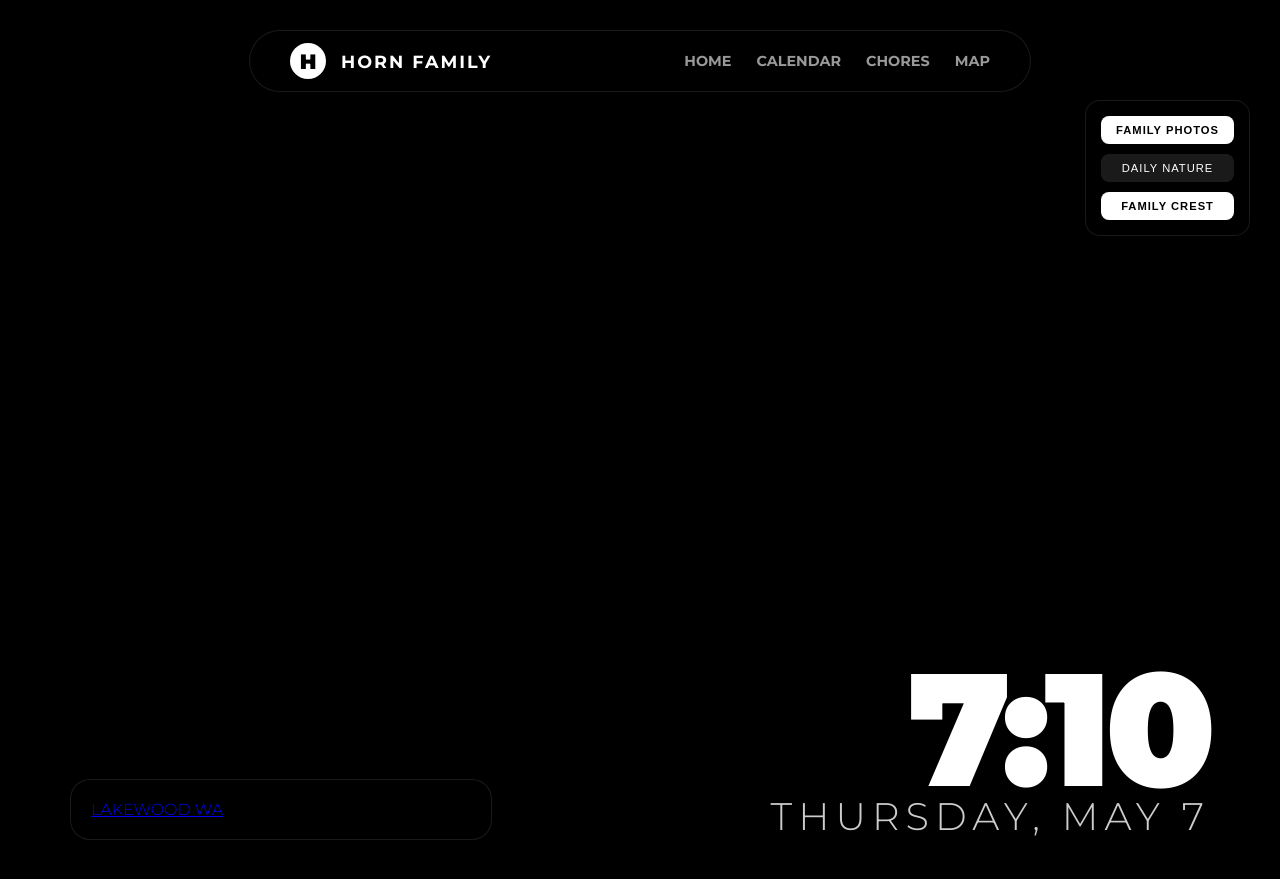
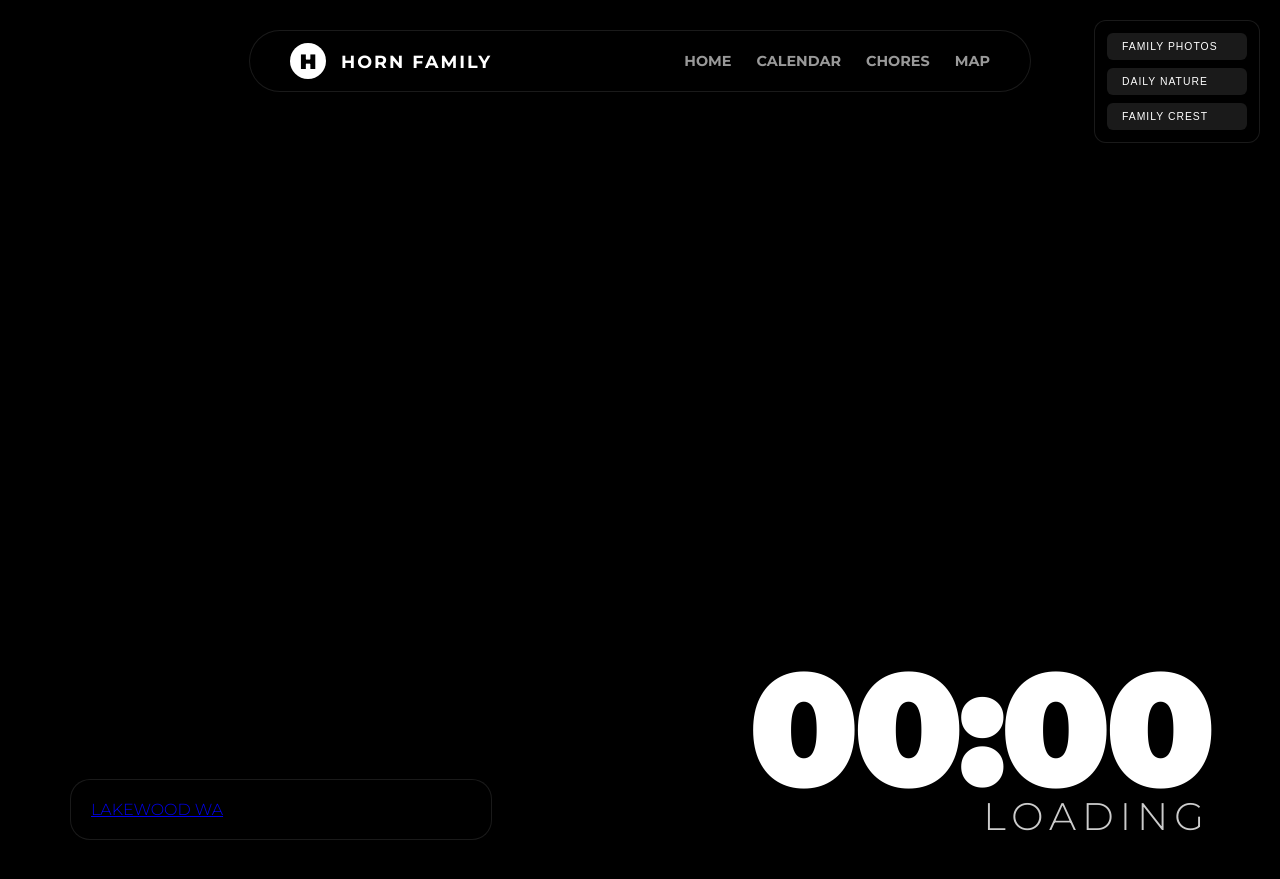
Before and after one commit to brandonbrews/b-d-a-b-e-family-dashboard, a Jekyll site: the page built from index.md, in a window 1280 px wide. Shown: the top 879 px of the page. Built offline with Jekyll 4.4.1, drawn with Linux system fonts in a browser that asks for light colours; a script that is not in the unit is left out; part of the change alters nothing that is shown.

Commit message:
Update index.md

```diff
--- a/index.md
+++ b/index.md
@@ -12,7 +12,6 @@ title: Home
     }
     #photo-bg-2 { opacity: 0; }
 
-    /* Overlay for readability */
     .overlay-vignette {
         position: absolute; top: 0; left: 0; width: 100%; height: 100%;
         background: radial-gradient(circle, transparent 20%, rgba(0,0,0,0.8) 100%);
@@ -33,20 +32,21 @@ title: Home
     #time-display { font-size: 10rem; font-weight: 900; line-height: 0.8; margin: 0; letter-spacing: -6px; }
     #date-display { font-size: 2.4rem; font-weight: 300; text-transform: uppercase; letter-spacing: 6px; opacity: 0.8; }
 
-    /* The Selector Toggle */
+    /* The Selector Toggle - Moved to Top Right */
     .bg-selector {
-        position: fixed; top: 100px; right: 30px; z-index: 1000;
-        display: flex; flex-direction: column; gap: 10px;
+        position: fixed; top: 20px; right: 20px; z-index: 1000;
+        display: flex; flex-direction: column; gap: 8px;
         background: rgba(0,0,0,0.5); backdrop-filter: blur(10px);
-        padding: 15px; border-radius: 15px; border: 1px solid rgba(255,255,255,0.1);
+        padding: 12px; border-radius: 12px; border: 1px solid rgba(255,255,255,0.1);
         opacity: 0; transition: opacity 0.5s;
     }
-    body:hover .bg-selector { opacity: 1; } /* Only shows when you move the mouse/touch */
+    body:hover .bg-selector { opacity: 1; }
+
     .btn-mode {
         background: rgba(255,255,255,0.1); color: white; border: none;
-        padding: 8px 15px; border-radius: 8px; cursor: pointer;
-        font-size: 0.7rem; text-transform: uppercase; letter-spacing: 1px;
-        transition: 0.3s;
+        padding: 8px 15px; border-radius: 6px; cursor: pointer;
+        font-size: 0.65rem; text-transform: uppercase; letter-spacing: 1px;
+        transition: 0.3s; text-align: left; width: 140px;
     }
     .btn-mode.active { background: #fff; color: #000; font-weight: 900; }
 </style>
@@ -56,9 +56,9 @@ title: Home
 <div class="overlay-vignette"></div>
 
 <div class="bg-selector">
-    <button class="btn-mode" onclick="setMode('family')">Family Photos</button>
-    <button class="btn-mode" onclick="setMode('nature')">Daily Nature</button>
-    <button class="btn-mode" onclick="setMode('crest')">Family Crest</button>
+    <button class="btn-mode" id="btn-family" onclick="setMode('family')">Family Photos</button>
+    <button class="btn-mode" id="btn-nature" onclick="setMode('nature')">Daily Nature</button>
+    <button class="btn-mode" id="btn-crest" onclick="setMode('crest')">Family Crest</button>
 </div>
 
 <div class="bottom-ui">
@@ -75,38 +75,34 @@ title: Home
 </div>
 
 <script>
-    const cloudName = 'YOUR_CLOUD_NAME';
+    const cloudName = 'dybmaxwvb';
     const tagName = 'dashboard';
-    const crestPath = 'assets/img/family-crest.png'; // Path to your crest
+    const crestPath = '/assets/img/family-crest.png';
 
     let photoUrls = [];
     let activeBg = 1;
     let slideshowInterval = null;
 
-    // 1. Core Mode Logic
     function setMode(mode) {
         localStorage.setItem('dashboard-bg-mode', mode);
 
-        // Update Button UI
-        document.querySelectorAll('.btn-mode').forEach(btn => {
-            btn.classList.remove('active');
-            if(btn.innerText.toLowerCase().includes(mode)) btn.classList.add('active');
-        });
+        // Fix the highlight bug by checking exact ID instead of text content
+        document.querySelectorAll('.btn-mode').forEach(btn => btn.classList.remove('active'));
+        document.getElementById(`btn-${mode}`).classList.add('active');
 
-        // Clear existing intervals
         if (slideshowInterval) clearInterval(slideshowInterval);
 
         if (mode === 'family') {
             fetchCloudinary();
         } else if (mode === 'nature') {
-            const natureUrl = `https://source.unsplash.com/featured/1920x1080/?nature,landscape,mountains&sig=${new Date().getDay()}`;
+            // Using a high-res nature source that updates daily
+            const natureUrl = `https://images.unsplash.com/photo-1470770841072-f978cf4d019e?q=80&w=1920&auto=format&fit=crop`;
             applyBackground(natureUrl);
         } else if (mode === 'crest') {
             applyBackground(crestPath);
         }
     }
 
-    // 2. Background Application (with crossfade)
     function applyBackground(url) {
         const nextBg = activeBg === 1 ? 2 : 1;
         const currentEl = document.getElementById(`photo-bg-${activeBg}`);
@@ -122,10 +118,11 @@ title: Home
         };
     }
 
-    // 3. Cloudinary Fetch
     async function fetchCloudinary() {
         try {
             const response = await fetch(`https://res.cloudinary.com/${cloudName}/image/list/${tagName}.json?cb=${Date.now()}`);
+            if (!response.ok) throw new Error("Cloudinary error: Check Resource List settings.");
+
             const data = await response.json();
             photoUrls = data.resources.map(res =>
                 `https://res.cloudinary.com/${cloudName}/image/upload/q_auto,f_auto,w_1920,c_limit/${res.public_id}.${res.format}`
@@ -134,15 +131,19 @@ title: Home
                 rotateFamilyPhoto();
                 slideshowInterval = setInterval(rotateFamilyPhoto, 30000);
             }
-        } catch (e) { console.error("Cloudinary failed", e); }
+        } catch (e) {
+            console.error("Cloudinary failed", e);
+            // Fallback to a placeholder if fetch fails
+            applyBackground('https://images.unsplash.com/photo-1464822759023-fed622ff2c3b?q=80&w=1920');
+        }
     }
 
     function rotateFamilyPhoto() {
+        if (photoUrls.length === 0) return;
         const url = photoUrls[Math.floor(Math.random() * photoUrls.length)];
         applyBackground(url);
     }
 
-    // 4. Clock Logic
     function updateClock() {
         const now = new Date();
         let h = now.getHours() % 12 || 12;
@@ -151,14 +152,10 @@ title: Home
         document.getElementById('date-display').textContent = now.toLocaleDateString('en-US', { weekday: 'long', month: 'short', day: 'numeric' });
     }
 
-    // Initialize
     updateClock();
     setInterval(updateClock, 1000);
 
-    // Load saved mode or default to family
     const savedMode = localStorage.getItem('dashboard-bg-mode') || 'family';
     setMode(savedMode);
 
-    // Weather Widget
-    !function(d,s,id){var js,fjs=d.getElementsByTagName(s)[0];if(!d.getElementById(id)){js=d.createElement(s);js.id=id;js.src='https://weatherwidget.io/js/widget.min.js';fjs.parentNode.insertBefore(js,fjs);}}(document,'script','weatherwidget-io-js');
-</script>
+    !
```
